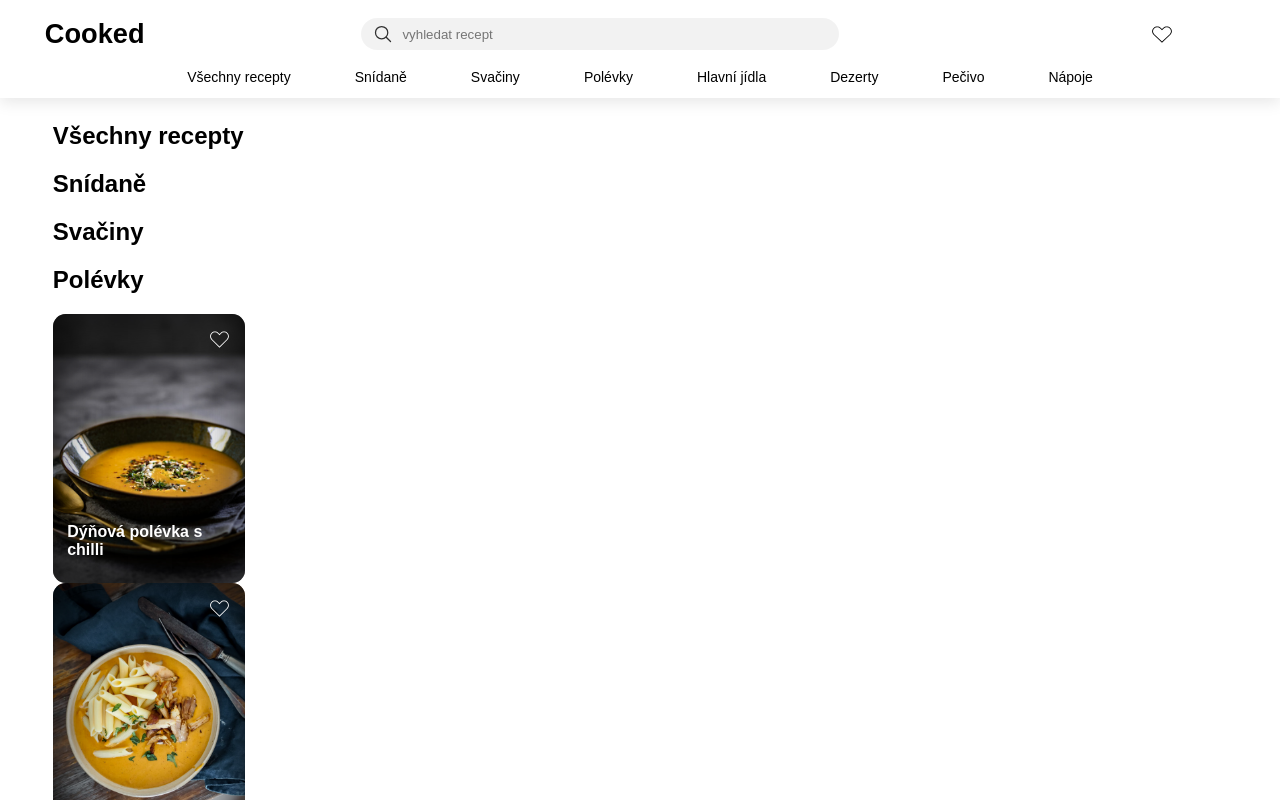
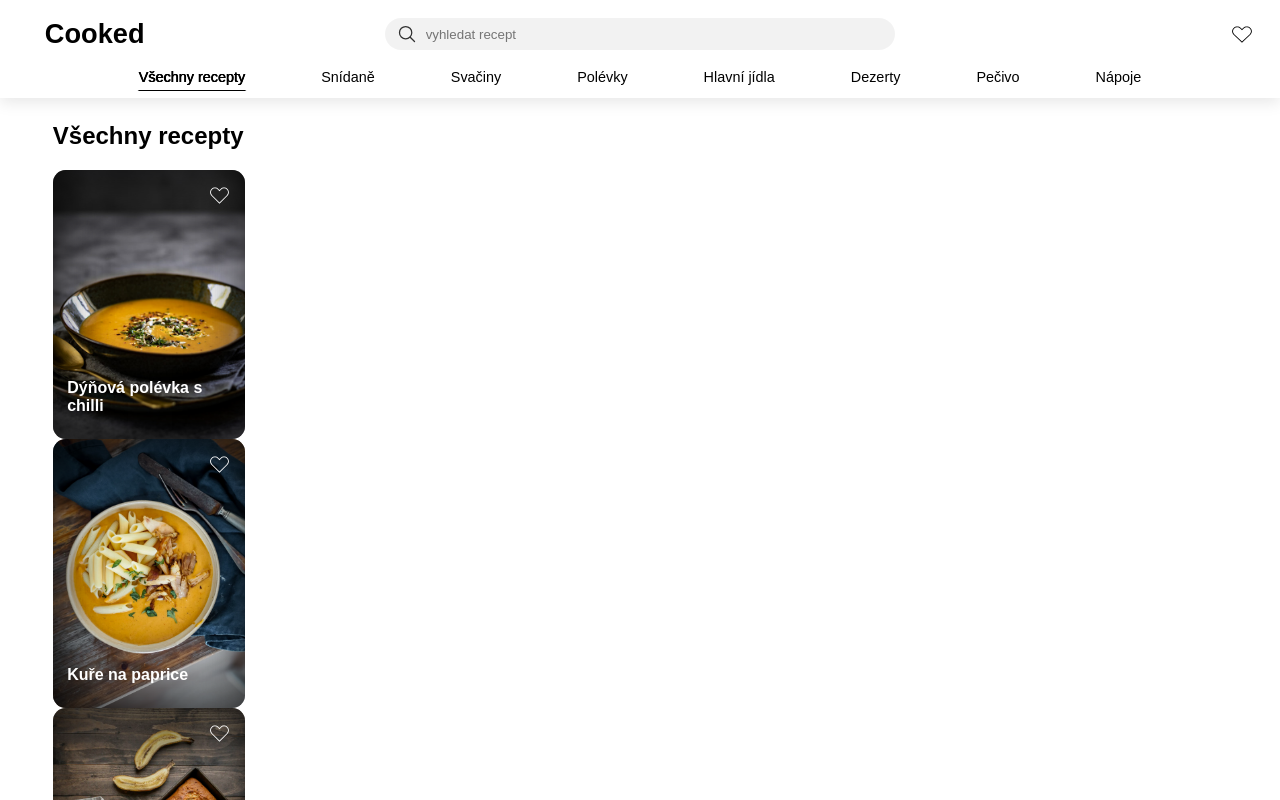
Before and after one commit to annunger/cooked, a React (Vite) app: page / in a window 1280 px wide. Shown: the top 800 px of the page. Built offline with nearby package versions, Linux system fonts and the light colour scheme; a web font is replaced by a local one.

Commit message:
feat: add recipe category navigation and update recipes data

```diff
--- a/src/App.css
+++ b/src/App.css
@@ -12,7 +12,7 @@ header.site-header {
 
 div.header-top-container {
     display: grid;
-    padding:  0 6rem 0 1rem;
+    padding:  0 1rem;
     margin: 0;
     grid-template-columns: 1fr 3fr 1fr;
     align-items: center;
@@ -86,13 +86,20 @@ ul.list-container {
     list-style: none;
 }
 
-a.list-item {
-    font-size: 14px;
+button.list-item {
+    font-size: 0.9rem;
     color: var(--color-secondary);
-    text-decoration: none;
+    background-color: transparent;
+    border: none;
+    cursor: pointer;
 }
 
-a.list-item:hover {
+button.list-item:hover,
+button.list-item-active {
+    font-size: 0.9rem;
+    color: var(--color-secondary);
+    background-color: transparent;
+    border: none;
     text-shadow: 0.3px 0 currentColor, -0.3px 0 currentColor;
     text-decoration: underline;
     text-underline-offset: 0.55em;
@@ -139,6 +146,8 @@ main {
 
 
 /* RECIPE CATEGORY */
+
+
 
 /* RECIPE CARD */
 
--- a/src/App.jsx
+++ b/src/App.jsx
@@ -2,13 +2,20 @@ import './App.css'
 import Header from './components/Header.jsx'
 import Main from './components/Main.jsx'
 import Footer from './components/Footer.jsx'
-import RecipeCard from './components/RecipeCard.jsx'
+import { useState } from 'react'
 
 function App() {
+
+  const [selectedCategory, setSelectedCategory] = useState("Všechny recepty")
+
+  function handleSelectedCategory (category) {
+    setSelectedCategory(category)
+  }
+
   return (
     <>
-      <Header />
-      <Main />
+      <Header onSelectedCategory={handleSelectedCategory} selectedCategory={selectedCategory}/>
+      <Main selectedCategory={selectedCategory} />
       <Footer />
     </>
   );
--- a/src/components/Header.jsx
+++ b/src/components/Header.jsx
@@ -2,7 +2,7 @@ import searchIcon from "../assets/search-icon.svg";
 import heartOutline from "../assets/heart-icon.svg";
 import heartFilled from "../assets/filled-heart-icon.svg";
 
-function Header() {
+function Header(props) {
 
     return (
         <header className="site-header">
@@ -23,14 +23,110 @@ function Header() {
 
             <nav className="categories-container" aria-label="Kategorie receptů">
                 <ul className="list-container">
-                    <li><a href="#all" className="list-item">Všechny recepty</a></li>
-                    <li><a href="#breakfast" className="list-item">Snídaně</a></li>
-                    <li><a href="#snacks" className="list-item">Svačiny</a></li>
-                    <li><a href="#soups" className="list-item">Polévky</a></li>
-                    <li><a href="#lunches" className="list-item">Hlavní jídla</a></li>
-                    <li><a href="#desserts" className="list-item">Dezerty</a></li>
-                    <li><a href="#bread" className="list-item">Pečivo</a></li>
-                    <li><a href="#drinks" className="list-item">Nápoje</a></li>
+                    <li>
+                        <button
+                            type="button"
+                            className={
+                                props.selectedCategory === "Všechny recepty"
+                                ? "list-item-active"
+                                : "list-item"
+                            }
+                            onClick={() => props.onSelectedCategory("Všechny recepty")}
+                        >
+                            Všechny recepty
+                        </button>
+                    </li>
+                    <li>
+                        <button
+                            type="button"
+                            className={
+                                props.selectedCategory === "Snídaně"
+                                ? "list-item-active"
+                                : "list-item"
+                            }
+                            onClick={() => props.onSelectedCategory("Snídaně")}
+                        >
+                            Snídaně
+                        </button>
+                    </li>
+                    <li>
+                        <button
+                            type="button"
+                            className={
+                                props.selectedCategory === "Svačiny"
+                                ? "list-item-active"
+                                : "list-item"
+                            }
+                            onClick={() => props.onSelectedCategory("Svačiny")}
+                        >
+                            Svačiny
+                        </button>
+                    </li>
+                    <li>
+                        <button
+                            type="button"
+                            className={
+                                props.selectedCategory === "Polévky"
+                                ? "list-item-active"
+                                : "list-item"
+                            }
+                            onClick={() => props.onSelectedCategory("Polévky")}
+                        >
+                            Polévky
+                        </button>
+                    </li>
+                    <li>
+                        <button
+                            type="button"
+                            className={
+                                props.selectedCategory === "Hlavní jídla"
+                                ? "list-item-active"
+                                :"list-item"
+                            }
+                            onClick={() => props.onSelectedCategory("Hlavní jídla")}
+                        >
+                            Hlavní jídla
+                        </button>
+                    </li>
+                    <li>
+                        <button
+                            type="button"
+                            className={
+                                props.selectedCategory === "Dezerty"
+                                ? "list-item-active"
+                                : "list-item"
+                            }
+                            onClick={() => props.onSelectedCategory("Dezerty")}
+                        >
+                            Dezerty
+                        </button>
+                    </li>
+                    <li>
+                        <button
+                            type="button"
+                            className={
+                                props.selectedCategory === "Pečivo"
+                                ? "list-item-active"
+                                : "list-item"
+                            }
+                            onClick={() => props.onSelectedCategory("Pečivo")}
+                        >
+                            Pečivo
+                        </button>
+                    </li>
+                    <li>
+                        <button
+                            type="button"
+                            className={
+                                props.selectedCategory === "Nápoje"
+                                ? "list-item-active"
+                                : "list-item"
+                            }
+                            onClick={() => props.onSelectedCategory("Nápoje")}
+                        >
+                            Nápoje
+                        </button>
+                    </li>
                 </ul>
             </nav>
 
--- a/src/components/Main.jsx
+++ b/src/components/Main.jsx
@@ -1,9 +1,9 @@
-import RecipeCategory from './RecipeCategory.jsx'
-import { recipes } from '../data/recipes.js'
-import RecipeDetail from './RecipeDetail.jsx'
-import { useState } from 'react'
+import { useState } from 'react';
+import { recipes } from '../data/recipes.js';
+import RecipeCategory from './RecipeCategory.jsx';
+import RecipeDetail from './RecipeDetail.jsx';
 
-function Main() {
+function Main(props) {
 
     const [selectedRecipe, setSelectedRecipe] = useState(null);
 
@@ -18,14 +18,54 @@ function Main() {
     return (
         <main className="main-container">
            <div id="recipe-carousel" className="carousel">
-                <RecipeCategory name="Všechny recepty" recipes={[]} onSelectRecipe={handleSelectRecipe} />
-                <RecipeCategory name="Snídaně" recipes={[]} onSelectRecipe={handleSelectRecipe} />
-                <RecipeCategory name="Svačiny" recipes={[]} onSelectRecipe={handleSelectRecipe} />
-                <RecipeCategory name="Polévky" recipes={recipes} onSelectRecipe={handleSelectRecipe} />
-                <RecipeCategory name="Hlavní jídla" recipes={[]} onSelectRecipe={handleSelectRecipe} />
-                <RecipeCategory name="Dezerty" recipes={[]} onSelectRecipe={handleSelectRecipe} />
-                <RecipeCategory name="Pečivo" recipes={[]} onSelectRecipe={handleSelectRecipe} />
-                <RecipeCategory name="Nápoje" recipes={[]} onSelectRecipe={handleSelectRecipe} />
+                {props.selectedCategory === "Všechny recepty" && (
+                    <RecipeCategory
+                        name="Všechny recepty"
+                        recipes={recipes}
+                        onSelectRecipe={handleSelectRecipe} />
+                )}
+                {props.selectedCategory === "Snídaně" && (
+                    <RecipeCategory
+                        name="Snídaně"
+                        recipes={recipes.filter((recipe) => recipe.category === "Snídaně")}
+                        onSelectRecipe={handleSelectRecipe} />
+                )}
+                {props.selectedCategory === "Svačiny" && (
+                    <RecipeCategory
+                        name="Svačiny"
+                        recipes={recipes.filter((recipe) => recipe.category === "Svačiny")}
+                        onSelectRecipe={handleSelectRecipe} />
+                )}
+                {props.selectedCategory === "Polévky" && (
+                    <RecipeCategory
+                        name="Polévky"
+                        recipes={recipes.filter((recipe) => recipe.category === "Polévky")}
+                        onSelectRecipe={handleSelectRecipe} />
+                )}
+                {props.selectedCategory === "Hlavní jídla" && (
+                    <RecipeCategory
+                        name="Hlavní jídla"
+                        recipes={recipes.filter((recipe) => recipe.category === "Hlavní jídla")}
+                        onSelectRecipe={handleSelectRecipe} />
+                )}
+                {props.selectedCategory === "Dezerty" && (
+                    <RecipeCategory
+                        name="Dezerty"
+                        recipes={recipes.filter((recipe) => recipe.category === "Dezerty")}
+                        onSelectRecipe={handleSelectRecipe} />
+                )}
+                {props.selectedCategory === "Pečivo" && (
+                    <RecipeCategory
+                        name="Pečivo"
+                        recipes={recipes.filter((recipe) => recipe.category === "Pečivo")}
+                        onSelectRecipe={handleSelectRecipe} />
+                )}
+                {props.selectedCategory === "Nápoje" && (
+                    <RecipeCategory
+                        name="Nápoje"
+                        recipes={recipes.filter((recipe) => recipe.category === "Nápoje")}
+                        onSelectRecipe={handleSelectRecipe} />
+                )}
             </div>
             <div id="popular-recipes-carousel" className="carousel">
                 {/* komponenta oblíbené kategorie */}
--- a/src/components/RecipeDetail.jsx
+++ b/src/components/RecipeDetail.jsx
@@ -1,7 +1,7 @@
 /**
  * Displays detailed information about recipe.
  *
- * @param {{ title: string, image: string, time: number, ingredients: string[], instructions: string[] }} props - recipe details data
+ * @param {{ title: string, image: string, time: number, ingredients: string[], instructions: string[], source: string }} props - recipe details data
  *
  */
 
@@ -15,6 +15,7 @@ function RecipeDetail(props) {
                 </div>
 
                 <div className="recipe-detail-info">
+
                     <h2 className="recipe-detail-title">{props.title}</h2>
                     <p className="recipe-detail-time">{props.time} min</p>
 
@@ -35,6 +36,9 @@ function RecipeDetail(props) {
                             ))}
                         </ol>
                     </div>
+
+                    <p className="recipe-source">Zdroj: {props.source}</p>
+
                 </div>
 
                 <button type="button" aria-label="Zavřít detail receptu" className="close-recipe-detail" onClick={props.onClose}>x</button>
--- a/src/data/recipes.js
+++ b/src/data/recipes.js
@@ -5,20 +5,66 @@ export const recipes = [
         category: "Polévky",
         time: 30,
         image: "/images/dynova-polevka.jpg",
-        ingredients: [ "1 střední dýně Hokkaido", "2 mrkve", "1 cibule", "1 stroužek česneku", "kousek zázvoru", "200 ml smetany na šlehání (33 %)", "1 lžička kari", "špetka kajenského pepře", "sůl a pepř" ],
-        instructions: [ "Mrkev nakrájím na kolečka a cibuli najemno. Mrkev dám do hrnce smažit a mezitím si oloupu dýni, vydlabu z ní semínka a nakrájím ji na kostky.",
-                        "Jakmile začne mrkev zlátnout, přidám cibuli. Když zezlátne i cibule, přidám do hrnce dýni, zázvor, česnek, kari, kajenský pepř, lžičku soli a špetku pepře.",
-                        "Vše zaliju cca 1,5 litrem vody a vařím, dokud dýně nezměkne.",
-                        "Polévku pak rozmixuju tyčovým mixérem dohladka, přidám smetanu, zamíchám a ještě chvíli povařím." ],
+        ingredients: [ "1 střední dýně Hokkaido",
+                        "2 mrkve", "1 cibule",
+                        "1 stroužek česneku",
+                        "kousek zázvoru",
+                        "200 ml smetany na šlehání (33 %)",
+                        "1 lžička kari",
+                        "špetka kajenského pepře",
+                        "sůl a pepř" ],
+        instructions: [ "Mrkev nakrájíme na kolečka a cibuli najemno. Do hrnce dáme na střední plamen opékat mrkev a mezitím si oloupeme dýni. Vydlabeme z ní semínka a nakrájíme ji na malé kousky.",
+                        "Jakmile začne mrkev zlátnout, přidáme cibuli. Když zezlátne i cibule, přidáme do hrnce dýni, zázvor, česnek, kari, kajenský pepř, lžičku soli a špetku pepře.",
+                        "Vše zalijeme cca 1,5 litrem vody a vaříme 20-30 minut, dokud dýně nezměkne.",
+                        "Polévku potom rozmixujeme tyčovým mixérem dohladka, přidáme smetanu, zamícháme a ještě chvíli povaříme." ],
+        source: "www.mycookingdiary.cz",
     },
     {
         id: 2,
         title: "Kuře na paprice",
-        category: "Hlavní jídlo",
+        category: "Hlavní jídla",
         time: 60,
         image: "/images/kure-na-paprice.jpg",
-        ingredients: ["cca 600 g kuřecích prsou", "1 červená paprika", "1 cibule", "2 mrkve", "máslo", "50 g hladké mouky", "150 ml smetany ke šlehání (33%)", "1 lžíce mleté papriky", "sáček s kořením na vývar", "sůl a pepř"],
-        instructions: ["Očistím si maso. Mrkev, cibuli a papriku nakrájím. Na oleji v hrnci nejdřív opeču mrkev, poté přidám cibuli a opékám dozlatova. Nakonec přidám papriku a opékám ještě cca 2 minuty.", "Pak přidám kuřecí prsa a zaleju vše cca 1,2 litrem vody. Přidám lžíci mleté papriky, sáček s kořením na vývar, lžičku soli a pepř. Vařím, dokud maso nezměkne.",
-            "Mezitím si připravím jíšku. Na pánvi na středním ohni rozehřeju máslo, přidám k němu hladkou mouku a míchám cca 20 minut.", "Z omáčky vyndám maso na talíř, přidám jíšku a rozmixuju tyčovým mixérem. Podle chuti a hustoty přidám smetanu a dochutím podle potřeby.", "Podávám s nakrájeným kuřecím masem a těstovinami nebo houskovým knedlíkem."]
+        ingredients: [  "cca 600 g kuřecích prsou",
+                        "1 červená paprika",
+                        "1 cibule",
+                        "2 mrkve",
+                        "máslo",
+                        "50 g hladké mouky",
+                        "150 ml smetany ke šlehání (33%)",
+                        "1 lžíce mleté papriky",
+                        "sáček s kořením na vývar",
+                        "sůl a pepř"],
+        instructions: [ "Maso si očistíme. Mrkev, cibuli a papriku nakrájíme na kousky. Na oleji v hrnci nejdřív opečeme mrkev, poté přidáme cibuli a opékáme dozlatova. Nakonec přidáme papriku a opékáme další cca 2 minuty.",
+                        "Pak přidáme kuřecí prsa a zalejeme vše cca 1,2 litrem vody. Přidáme lžíci mleté papriky, sáček s kořením na vývar, lžičku soli a pepř.",
+                        "Zamícháme a vaříme, dokud maso nezměkne.",
+                        "Mezitím si připravíme jíšku. Na pánvi na středním ohni rozehřejeme máslo, přidáme k němu hladkou mouku a za stálého míchání opékáme přibližně 10 minut na mírném plameni.",
+                        "Z omáčky vyndáme maso na talíř, přidáme jíšku a rozmixujeme tyčovým mixérem.",
+                        "Do omáčky přidáme smetanu. Její množství můžeme upravit podle chuti a hustoty omáčky.",
+                        "Dochutíme podle potřeby.", "Omáčku podáváme s nakrájeným kuřecím masem a těstovinami nebo houskovým knedlíkem."],
+        source: "Naše - Kateřina Kuranova",
+    },
+    {
+        id: 3,
+        title: "Banánový chlebíček",
+        category: "Dezerty",
+        time: 60,
+        image: "/images/bananovy-chlebicek.jpg",
+        ingredients: [  "250 g gervais nebo tvarohu",
+                        "60 g másla",
+                        "120 g třtinového cukru",
+                        "2 vejce",
+                        "3 střední zralé banány",
+                        "300 g pšeničné celozrnné mouky",
+                        "1,5 lžičky prášku do pečiva",
+                        "špetka soli",
+                        "hrst nasekaných ořechů"],
+        instructions: [ "Předehřejeme troubu na 175 °C. Formu na clebíček vymažeme máslem nebo vyložím pečícím papírem.",
+                        "Ve velké mixovací nádobě vyšleháme změklé máslo spolu s cukrem.",
+                        "Když je směs nadýchaná, přidáme gervais nebo tvaroh, vejce, rozmačkané banány a lehce promícháme.",
+                        "Ve druhé míse si připravíme všechny suché ingredience a dobře je promícháme, tedy mouku, prášek do pečiva a špetku soli.",
+                        "Poté krátce promícháme obě směsi dohromady.",
+                        "Těsto nalijeme do formy, posypeme nasekanými ořechy a vložíme do trouby. Chlebíček pečeme přibližně 60 minut. Že je hotový poznáme tak, že, když do něj zapíchneme špejli, těsto se na ní nelepí." ],
+        source: "www.kitchenette.cz",
     },
 ]
--- a/src/index.css
+++ b/src/index.css
@@ -1,9 +1,12 @@
+*,
+*::before,
+*::after {
+  box-sizing: border-box;
+}
+
 :root {
   --color-primary: #FFFFFF;
   --color-secondary: #000000;
-  --color-text: ;
-  --color-text-muted: ;
-  --color-border: ;
   font-family: "Google Sans", sans-serif;
   font-size: 16px;
 }
@@ -12,7 +15,3 @@ body {
   margin: 0;
   background: var(--color-primary);
 }
-
-* {
-  box-sizing: border-box;
-}
```
Also changed, not shown: public/images/bananovy-chlebicek.jpg (added).
